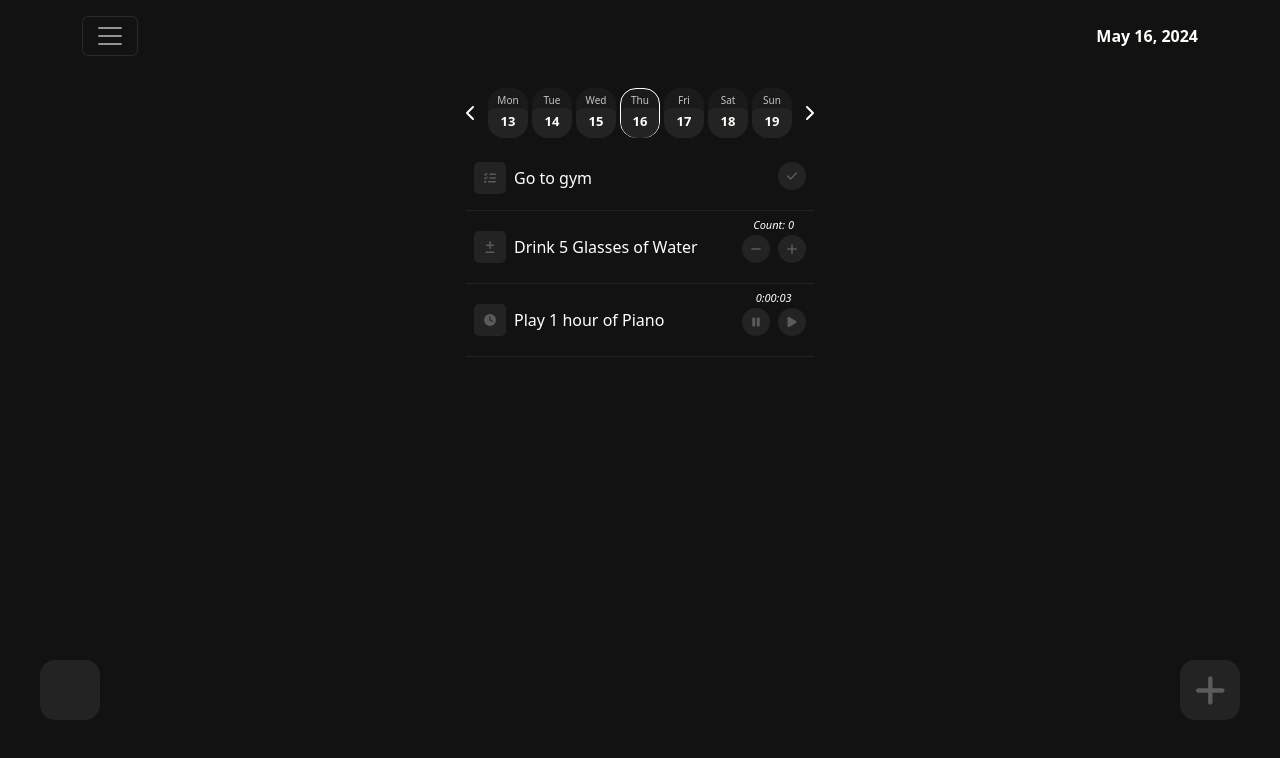
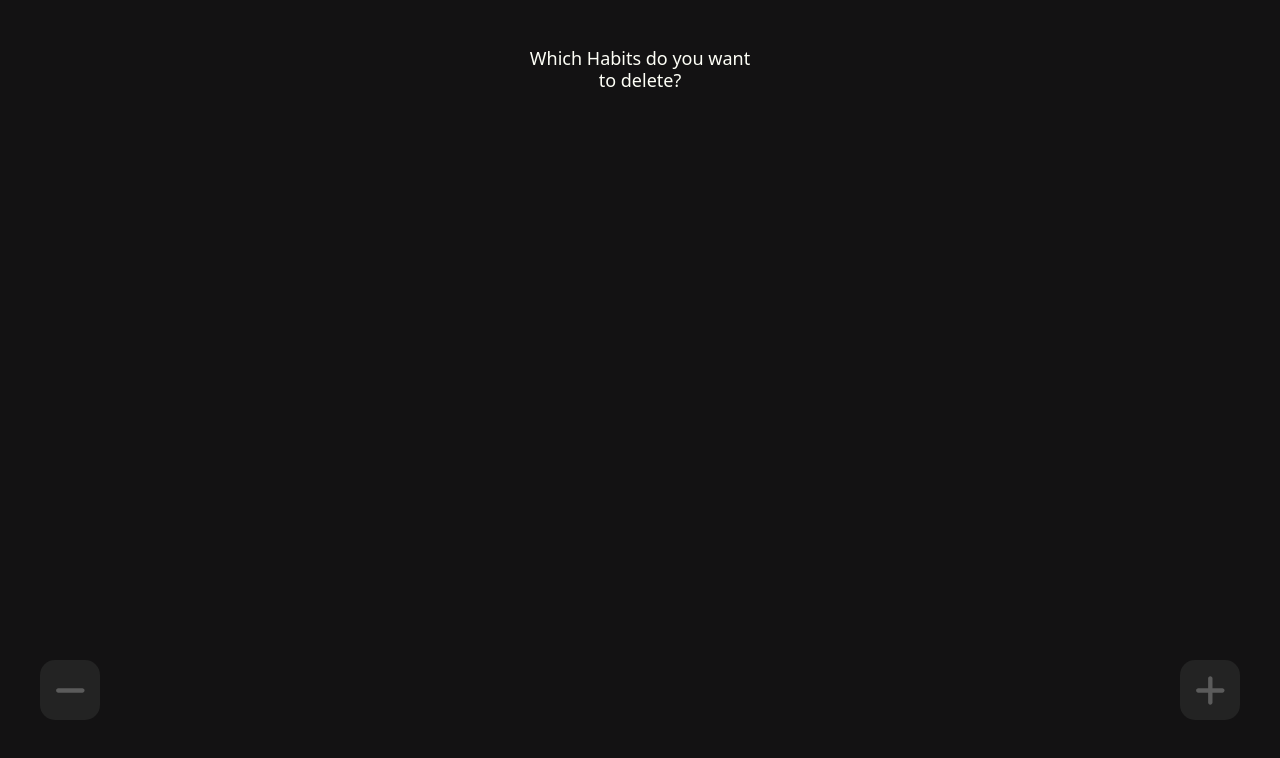
Before and after one commit to RealChoki/Habit-app-front, a Vue app: page /deletehabitsview in a window 1280 px wide. Before the commit this address led to /home/2024-05-16. Shown: the top 758 px of the page. Built offline with nearby package versions, Linux system fonts and the light colour scheme.

Commit message:
refactor: Correct typo in DeleteHabitsView component name and update styling

```diff
--- a/src/router/index.ts
+++ b/src/router/index.ts
@@ -83,8 +83,8 @@ const router = createRouter({
       component: TimeFrame
     },
     {
-      path: '/deletehabistview',
-      name: 'DelteHabitsView',
+      path: '/deletehabitsview',
+      name: 'DeleteHabitsView',
       // route level code-splitting
       // this generates a separate chunk (About.[hash].js) for this route
       // which is lazy-loaded when the route is visited.
--- a/src/views/DeleteHabitsView.vue
+++ b/src/views/DeleteHabitsView.vue
@@ -1,5 +1,8 @@
 <template>
-    <HeaderNavbar />
+    <h2 class="title pt-5 mb-5 text-center font-weight-bold">
+          Which Habits do you want <br />
+          to delete?
+    </h2>
     <div class="container-fluid d-flex justify-content-center">
       <div>
         <div class="max-width-500">
@@ -18,6 +21,24 @@
         :metadata="metadata"
         :task="selectedTask"
       />
+      <div
+        class="position-absolute plus-div d-flex justify-content-center align-items-center cursor-pointer"
+        @click="navigateToEvaluateView"
+      >
+        <font-awesome-icon
+          :icon="['fas', 'plus']"
+          style="color: #5b5b5b; width: 35px; height: 35px"
+        />
+      </div>
+      <div
+        class="position-absolute minus-div d-flex justify-content-center align-items-center cursor-pointer"
+        @click="navigateToDeleteHabitsView"
+      >
+        <font-awesome-icon
+          :icon="['fas', 'minus']"
+          style="color: #5b5b5b; width: 35px; height: 35px"
+        />
+      </div>
     </div>
   </template>
 
@@ -30,9 +51,11 @@
   import { FontAwesomeIcon } from '@fortawesome/vue-fontawesome'
   import { library } from '@fortawesome/fontawesome-svg-core'
   import { faPlus } from '@fortawesome/free-solid-svg-icons'
+  import { faMinus } from '@fortawesome/free-solid-svg-icons'
   import { useRouter } from 'vue-router'
 
   library.add(faPlus)
+  library.add(faMinus)
 
   import { weekData } from '@/data/data.js'
 
@@ -53,6 +76,10 @@
 
   const navigateToEvaluateView = () => {
     router.push({ name: 'EvaluateView' })
+  }
+
+  const navigateToDeleteHabitsView = () => {
+    router.push({ name: 'DeleteHabitsView' })
   }
 
   const updateFilteredTasks = () => {
@@ -85,6 +112,11 @@
     max-width: 500px;
   }
 
+    .title {
+    color: #fefff7;
+    font-size: 18px;
+    }
+
   .plus-div {
     width: 50px;
     height: 50px;
--- a/src/views/HomeView.vue
+++ b/src/views/HomeView.vue
@@ -49,9 +49,11 @@ import TaskElement from '@/components/TaskElement.vue'
 import { FontAwesomeIcon } from '@fortawesome/vue-fontawesome'
 import { library } from '@fortawesome/fontawesome-svg-core'
 import { faPlus } from '@fortawesome/free-solid-svg-icons'
+import { faMinus } from '@fortawesome/free-solid-svg-icons'
 import { useRouter } from 'vue-router'
 
 library.add(faPlus)
+library.add(faMinus)
 
 import { weekData } from '@/data/data.js'
 
```
